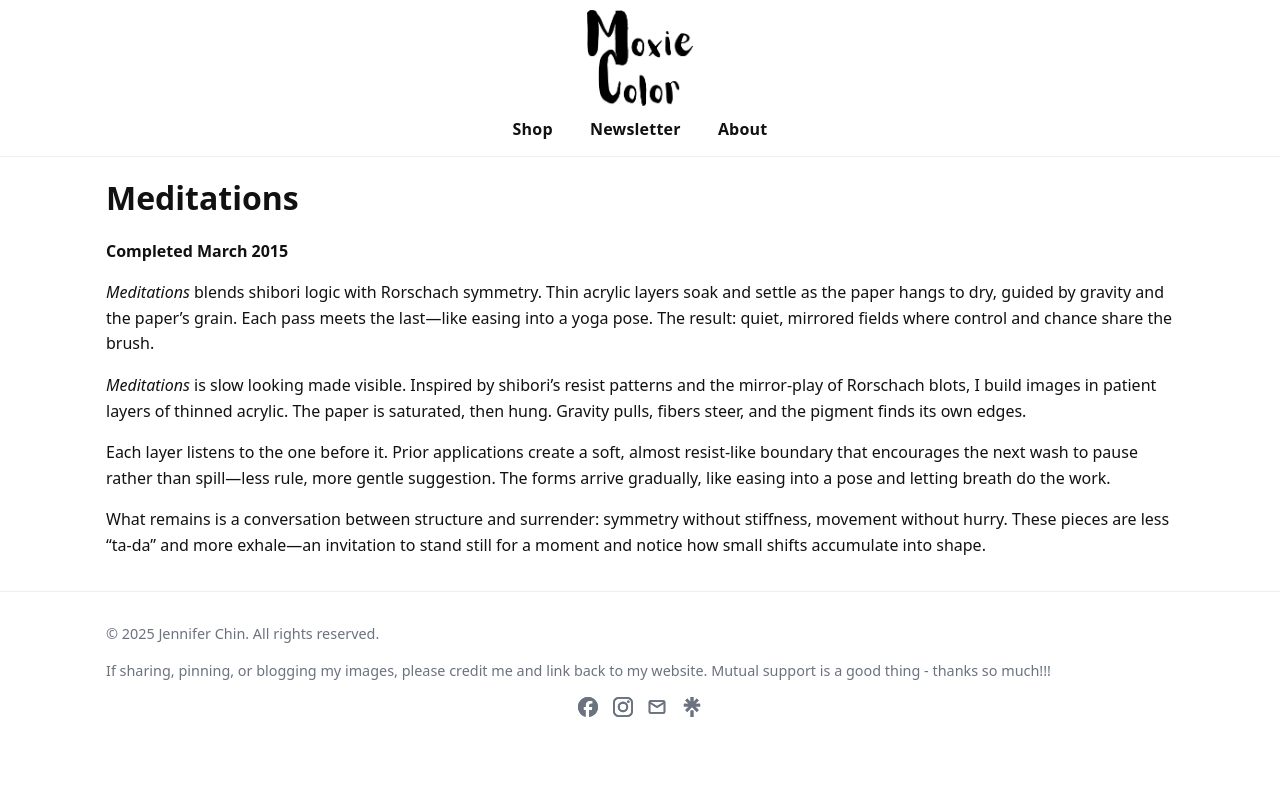
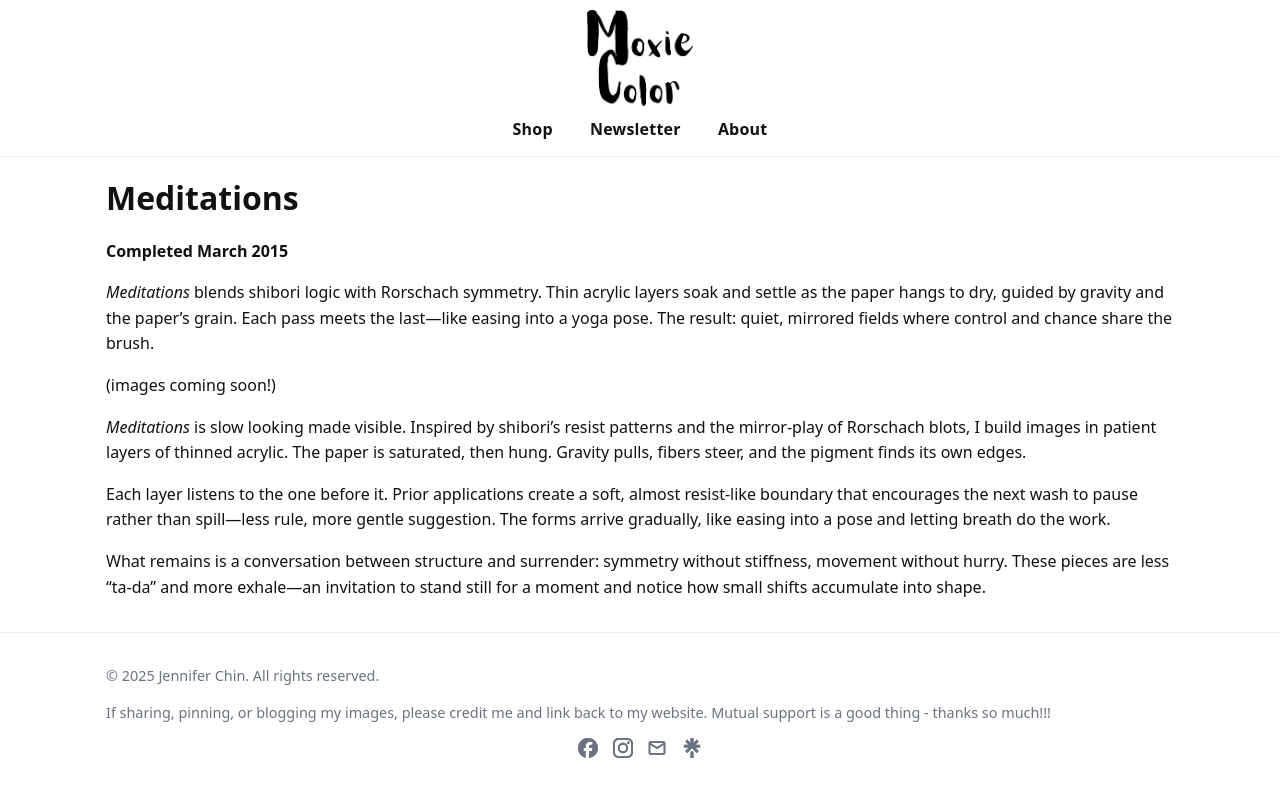
Before and after one commit to MoxieColor/moxiecolor, a Jekyll site: the page built from pages/portfolio/series/meditations.md, in a window 1280 px wide. Shown: the top 797 px of the page. Built offline with Jekyll 4.4.1, drawn with Linux system fonts in a browser that asks for light colours.

Commit message:
Update meditations.md

```diff
--- a/pages/portfolio/series/meditations.md
+++ b/pages/portfolio/series/meditations.md
@@ -12,6 +12,7 @@ date: 2015-03-01 08:00:00 -0700
 
 *Meditations* blends shibori logic with Rorschach symmetry. Thin acrylic layers soak and settle as the paper hangs to dry, guided by gravity and the paper’s grain. Each pass meets the last—like easing into a yoga pose. The result: quiet, mirrored fields where control and chance share the brush.
 
+(images coming soon!)
 
 *Meditations* is slow looking made visible. Inspired by shibori’s resist patterns and the mirror-play of Rorschach blots, I build images in patient layers of thinned acrylic. The paper is saturated, then hung. Gravity pulls, fibers steer, and the pigment finds its own edges.
 
```
